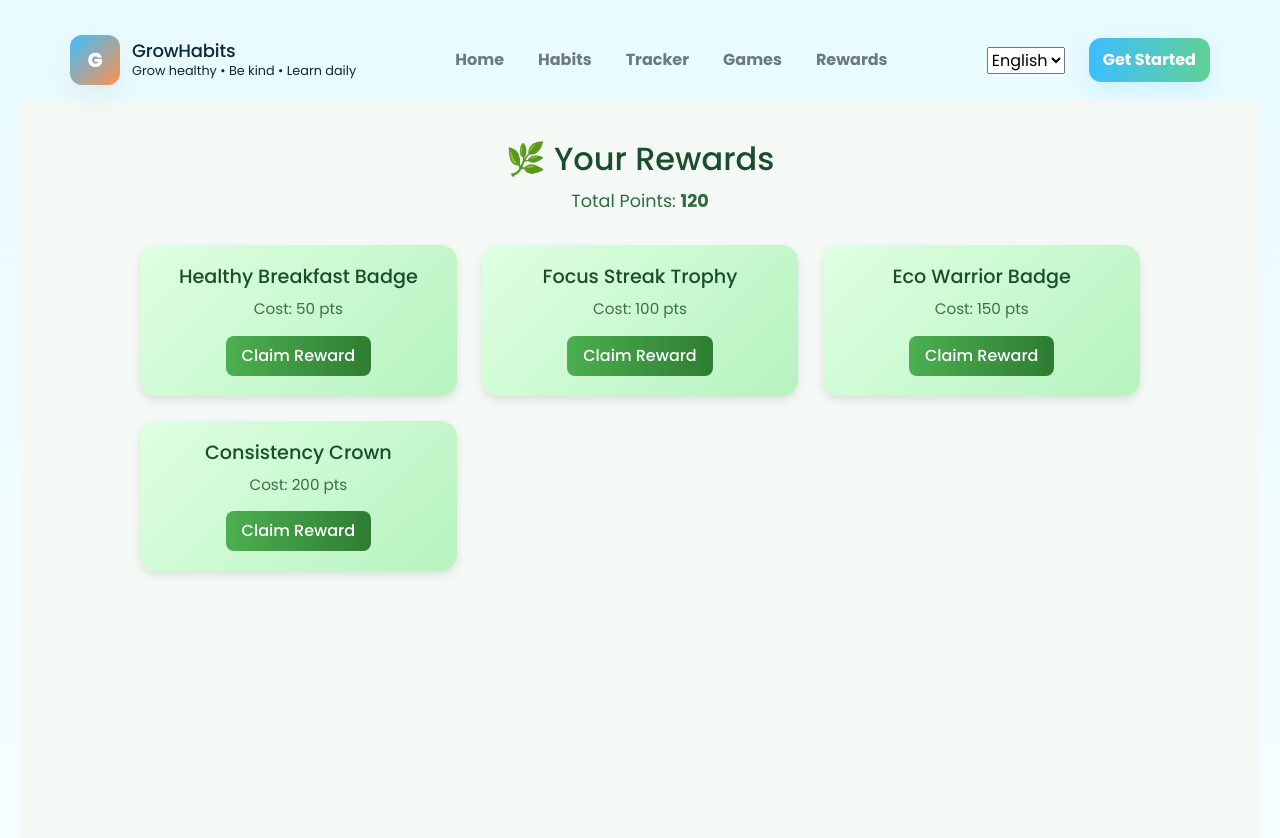
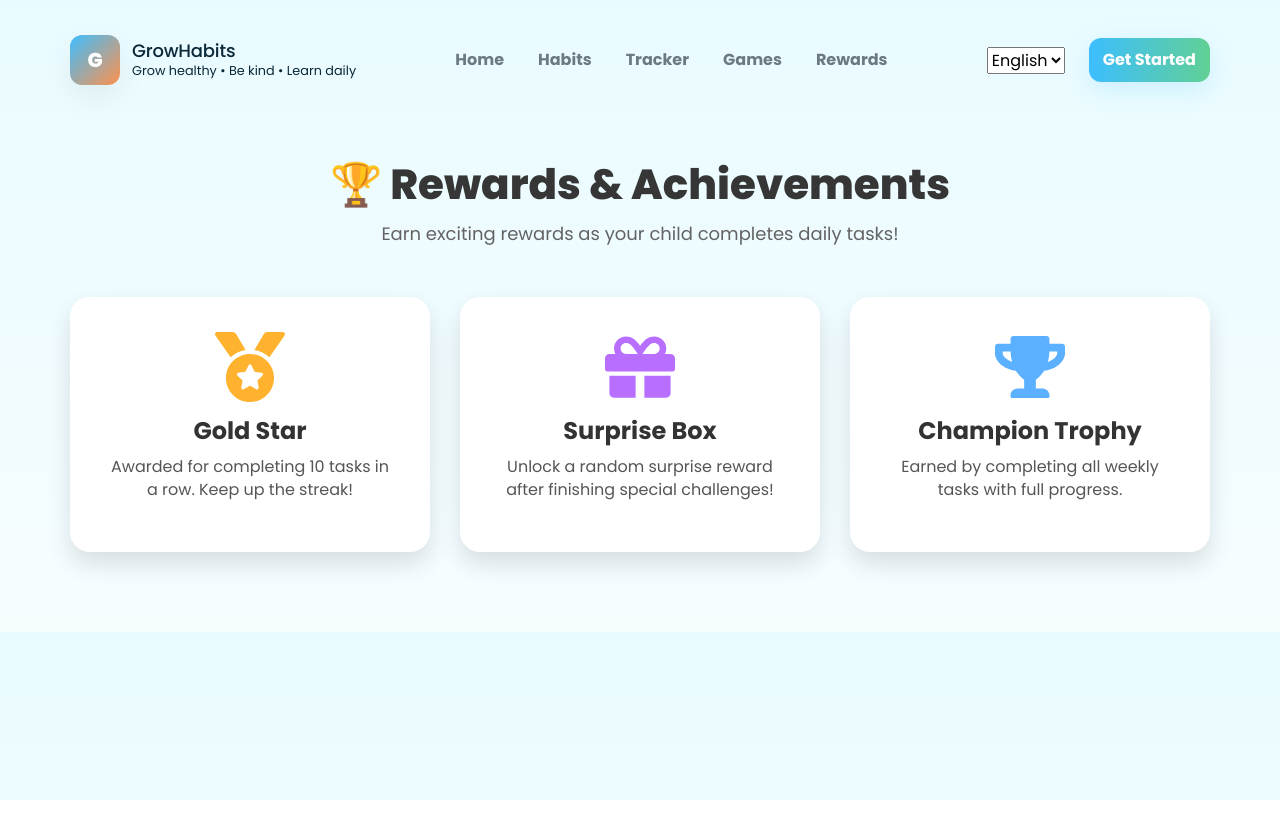
Before and after one commit to Bilal-coder78/Fyp_project, a React (Vite) app: page /rewards in a window 1280 px wide. Shown: the top 838 px of the page. After the commit the page ends 800 px from the top, so only its background shows below. Built offline with nearby package versions, Linux system fonts and the light colour scheme.

Commit message:
Added rewards section

```diff
--- a/package.json
+++ b/package.json
@@ -12,6 +12,7 @@
   "dependencies": {
     "react": "^19.1.1",
     "react-dom": "^19.1.1",
+    "react-icons": "^5.5.0",
     "react-router-dom": "^7.9.5"
   },
   "devDependencies": {
--- a/src/components/Rewards/Rewards.css
+++ b/src/components/Rewards/Rewards.css
@@ -1,78 +1,91 @@
 .rewards-container {
-  min-height: 100vh;
-  background-color: #f5f9f5;
-  padding: 40px 20px;
+  padding: 60px 30px;
+  max-width: 1200px;
+  margin: auto;
+}
+
+.rewards-header {
+  text-align: center;
+  margin-bottom: 50px;
+}
+
+.rewards-title {
+  font-size: 42px;
+  font-weight: 800;
+  color: #363636;
+}
+
+.rewards-subtitle {
+  font-size: 18px;
+  margin-top: 10px;
+  color: #636363;
+}
+
+/* Grid Layout */
+.rewards-grid {
+  display: grid;
+  grid-template-columns: repeat(auto-fit, minmax(320px, 1fr));
+  gap: 30px;
+}
+
+/* Card Styling */
+.reward-card {
+  background: white;
+  padding: 35px;
+  border-radius: 20px;
+  box-shadow: 0px 12px 25px rgba(0, 0, 0, 0.12);
+  transition: 0.3s ease;
+  cursor: pointer;
   text-align: center;
 }
 
-.rewards-title {
-  color: #1a4d2e;
-  font-size: 2rem;
-  margin-bottom: 10px;
+.reward-card:hover {
+  transform: translateY(-8px);
+  box-shadow: 0px 18px 30px rgba(0, 0, 0, 0.15);
 }
 
-.rewards-points {
-  font-size: 1.1rem;
-  color: #2e6b3f;
-  margin-bottom: 30px;
+/* Icons */
+.reward-icon {
+  font-size: 70px;
+  margin-bottom: 15px;
 }
 
-.rewards-grid {
-  display: grid;
-  grid-template-columns: repeat(auto-fit, minmax(250px, 1fr));
-  gap: 25px;
-  max-width: 1000px;
-  margin: 0 auto;
+.gold {
+  color: #ffb22e;
 }
 
-.reward-card {
-  background: linear-gradient(135deg, #dfffe2, #b6f3bf);
-  border-radius: 16px;
-  padding: 20px;
-  box-shadow: 0 4px 8px rgba(0,0,0,0.1);
-  transition: transform 0.2s ease;
+.purple {
+  color: #b86eff;
 }
 
-.reward-card:hover {
-  transform: translateY(-4px);
+.blue {
+  color: #5bb0ff;
 }
 
-.reward-card h3 {
-  color: #1a4d2e;
+.reward-name {
+  font-size: 24px;
+  font-weight: 700;
   margin-bottom: 10px;
-  font-size: 1.2rem;
+  color: #333;
 }
 
-.reward-card p {
-  color: #3a7044;
-  margin-bottom: 15px;
-  font-size: 0.95rem;
+.reward-desc {
+  font-size: 16px;
+  color: #555;
+  line-height: 1.4;
 }
 
-.claim-btn {
-  background: linear-gradient(to right, #4CAF50, #2e7d32);
-  color: white;
-  border: none;
-  border-radius: 8px;
-  padding: 8px 16px;
-  cursor: pointer;
-  font-weight: 500;
+/* Mobile */
+@media (max-width: 480px) {
+  .rewards-title {
+    font-size: 32px;
+  }
+
+  .reward-card {
+    padding: 25px;
+  }
+
+  .reward-icon {
+    font-size: 55px;
+  }
 }
-
-.claim-btn:hover {
-  background: linear-gradient(to right, #45a049, #256b28);
-}
-
-.claimed {
-  background: #d0ecd0;
-  border: 2px solid #4caf50;
-}
-
-.claimed-btn {
-  background-color: #9ccc65;
-  border: none;
-  border-radius: 8px;
-  padding: 8px 16px;
-  color: white;
-  cursor: not-allowed;
-}
--- a/src/components/Rewards/Rewards.jsx
+++ b/src/components/Rewards/Rewards.jsx
@@ -1,49 +1,44 @@
-import React, { useState } from "react";
+import React from "react";
 import "./Rewards.css";
+import { FaMedal, FaGift, FaTrophy } from "react-icons/fa";
 
 function Rewards() {
-  const [points, setPoints] = useState(120); // Example user points
-  const [claimed, setClaimed] = useState([]);
-
-  const rewards = [
-    { id: 1, title: "Healthy Breakfast Badge", cost: 50 },
-    { id: 2, title: "Focus Streak Trophy", cost: 100 },
-    { id: 3, title: "Eco Warrior Badge", cost: 150 },
-    { id: 4, title: "Consistency Crown", cost: 200 },
-  ];
-
-  const claimReward = (reward) => {
-    if (points >= reward.cost) {
-      setPoints(points - reward.cost);
-      setClaimed([...claimed, reward.id]);
-      alert(`🎉 You claimed "${reward.title}"!`);
-    } else {
-      alert("Not enough points to claim this reward 😅");
-    }
-  };
-
   return (
     <div className="rewards-container">
-      <h1 className="rewards-title">🌿 Your Rewards</h1>
-      <p className="rewards-points">Total Points: <strong>{points}</strong></p>
+      <div className="rewards-header">
+        <h1 className="rewards-title">🏆 Rewards & Achievements</h1>
+        <p className="rewards-subtitle">
+          Earn exciting rewards as your child completes daily tasks!
+        </p>
+      </div>
 
       <div className="rewards-grid">
-        {rewards.map((reward) => (
-          <div
-            key={reward.id}
-            className={`reward-card ${claimed.includes(reward.id) ? "claimed" : ""}`}
-          >
-            <h3>{reward.title}</h3>
-            <p>Cost: {reward.cost} pts</p>
-            {claimed.includes(reward.id) ? (
-              <button className="claimed-btn" disabled>✅ Claimed</button>
-            ) : (
-              <button onClick={() => claimReward(reward)} className="claim-btn">
-                Claim Reward
-              </button>
-            )}
-          </div>
-        ))}
+        {/* Reward 1 */}
+        <div className="reward-card">
+          <FaMedal className="reward-icon gold" />
+          <h3 className="reward-name">Gold Star</h3>
+          <p className="reward-desc">
+            Awarded for completing 10 tasks in a row. Keep up the streak!
+          </p>
+        </div>
+
+        {/* Reward 2 */}
+        <div className="reward-card">
+          <FaGift className="reward-icon purple" />
+          <h3 className="reward-name">Surprise Box</h3>
+          <p className="reward-desc">
+            Unlock a random surprise reward after finishing special challenges!
+          </p>
+        </div>
+
+        {/* Reward 3 */}
+        <div className="reward-card">
+          <FaTrophy className="reward-icon blue" />
+          <h3 className="reward-name">Champion Trophy</h3>
+          <p className="reward-desc">
+            Earned by completing all weekly tasks with full progress.
+          </p>
+        </div>
       </div>
     </div>
   );
```
Also changed, not shown: 1 other file (tests, documents, lock files or other folders).
